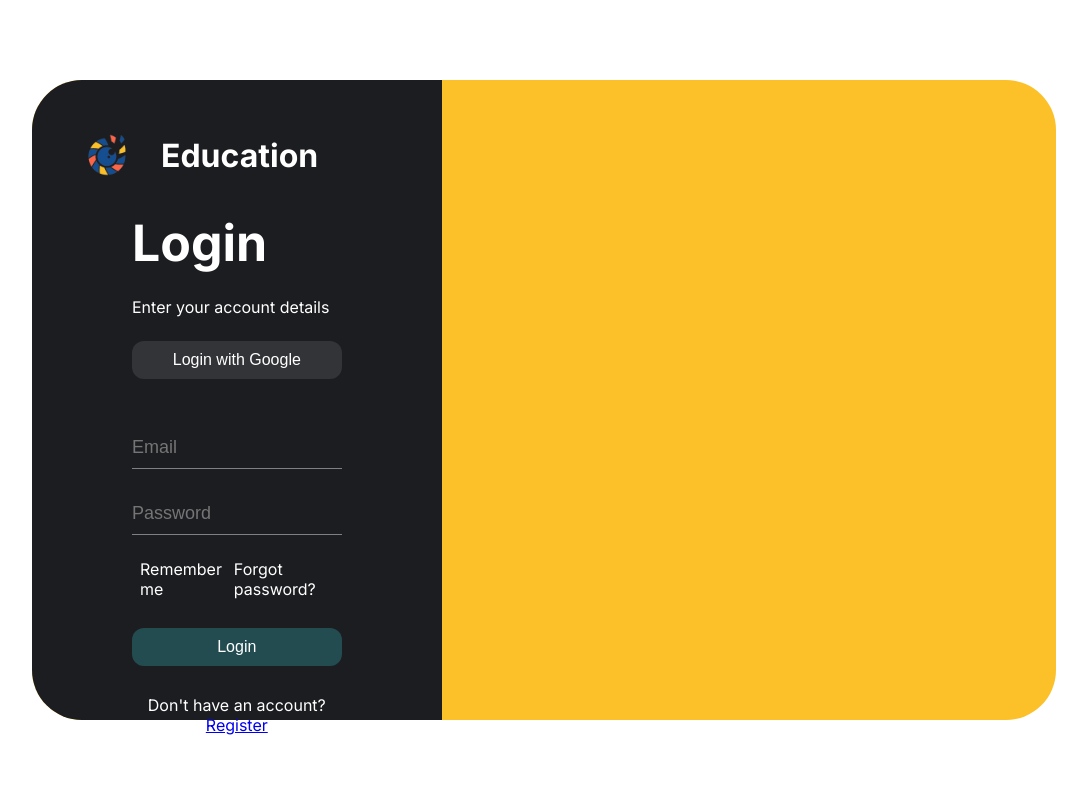
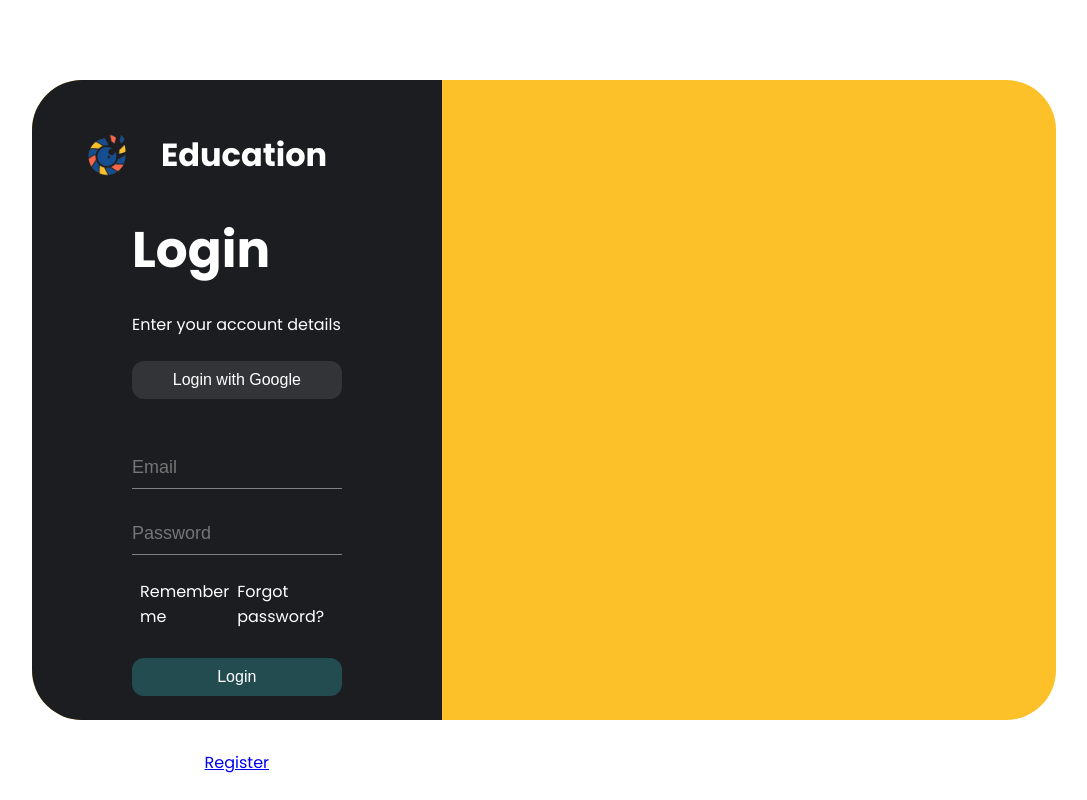
Before and after one commit to ZakaryaMeddahi/private-school-system, a Next.js app in the folder client/: page /Login in a window 1280 px wide. Shown: the whole page, without its empty margins (96-1183 px from the left). Built offline with nearby package versions, Linux system fonts and the light colour scheme.

Commit message:
add Poppins font

```diff
--- a/client/src/app/layout.js
+++ b/client/src/app/layout.js
@@ -1,7 +1,12 @@
-import { Inter } from "next/font/google";
+import { Inter, Poppins } from "next/font/google";
 import "./globals.css";
+import NavBar from "@/components/Nav Bar/NavBar";
 
 const inter = Inter({ subsets: ["latin"] });
+const poppins = Poppins({
+  subsets: ["latin"],
+  weight: ['400', '500', '600', '700'],
+})
 
 export const metadata = {
   title: "Create Next App",
@@ -11,7 +16,10 @@
 export default function RootLayout({ children }) {
   return (
     <html lang="en">
-      <body className={inter.className}>{children}</body>
+      <body className={poppins.className}>
+        <NavBar />
+        {children}
+      </body>
     </html>
   );
 }
```
